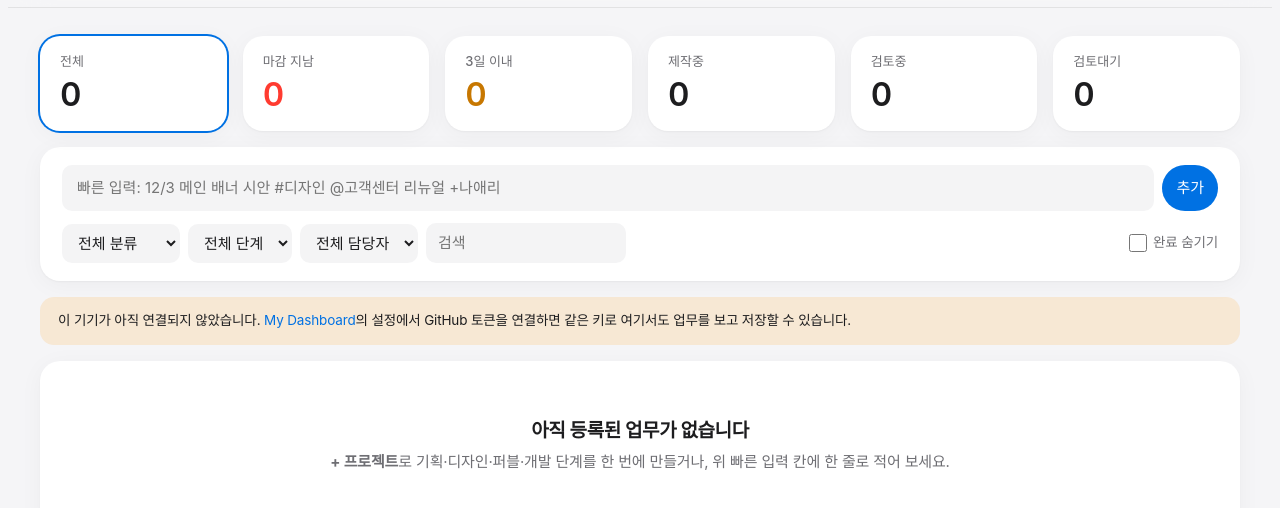
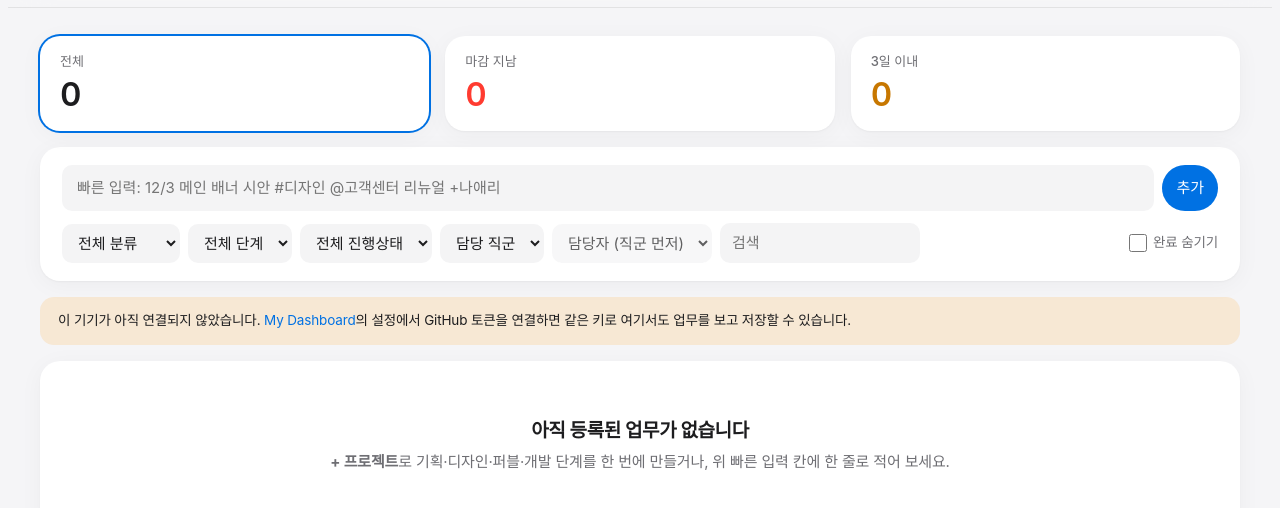
Before and after one commit to grandaise/news-feed, a plain HTML site: page wbs/index.html in a window 1280 px wide. Shown: the part 60-568 px from the top of the page. Drawn offline with Linux system fonts and the light colour scheme; a web font is replaced by a local one.

Commit message:
WBS: 진행상태 필터 추가, 담당자는 직군(기획·디자인·퍼블·개발)을 먼저 고른 뒤 선택, 위 요약 버튼은 전체·마감 지남·3일 이내만
Co-Authored-By: Claude Opus 5.5 <noreply@anthropic.com>
Claude-Session: https://claude.ai/code/session_017PMy7Hn3NGSNWPHsrhNfXL

```diff
--- a/wbs/index.html
+++ b/wbs/index.html
@@ -95,6 +95,7 @@ main{padding-block:clamp(16px,2.4vw,28px) 64px}
 .stat b{font-size:clamp(26px,2.6vw,34px);font-weight:600;letter-spacing:-0.03em;line-height:1.15;color:var(--text);font-variant-numeric:tabular-nums}
 .stat.late b{color:var(--danger)} .stat.soon b{color:var(--warn)}
 .stat.on{box-shadow:0 0 0 2px var(--accent),var(--shadow)}
+@media (max-width:640px){.stats{grid-template-columns:repeat(3,minmax(0,1fr));gap:10px}.stat{padding:12px 14px 14px}}
 
 /* entry + filter card */
 .panel-card{background:var(--card);border-radius:var(--radius);box-shadow:var(--shadow);padding:18px 22px;margin-bottom:16px;display:flex;flex-direction:column;gap:12px}
@@ -265,7 +266,9 @@ tr.is-done td{color:var(--faint)} tr.is-done .ttl{text-decoration:line-through}
     <div class="row3">
       <select id="fCat" aria-label="분류 필터"><option value="">전체 분류</option></select>
       <select id="fStage" aria-label="단계 필터"><option value="">전체 단계</option></select>
-      <select id="fOwner" aria-label="담당자 필터"><option value="">전체 담당자</option></select>
+      <select id="fStatus" aria-label="진행상태 필터"><option value="">전체 진행상태</option></select>
+      <select id="fRole" aria-label="담당 직군"><option value="">담당 직군</option></select>
+      <select id="fOwner" aria-label="담당자 필터" disabled><option value="">담당자</option></select>
       <input id="fQ" type="search" placeholder="검색" aria-label="검색">
       <label class="chk"><input id="fDone" type="checkbox"> 완료 숨기기</label>
     </div>
@@ -293,8 +296,8 @@ const normStatus=s=>s==="진행중"?"제작중":(STATUSES.includes(s)?s:"예정"
 
 let db=null, tasks=[], projects=[], loadedT=false, loadedP=false, readOnly=false;
 const state={view:"wbs",cat:"",stage:"",owner:"",q:"",hideDone:false,quick:"",scale:"week"};
-try{const s=JSON.parse(localStorage.getItem("wbs-ui2")||"{}");Object.assign(state,{cat:s.cat||"",stage:s.stage||"",owner:s.owner||"",hideDone:!!s.hideDone,scale:s.scale||"week"})}catch(e){}
-function saveUi(){try{localStorage.setItem("wbs-ui2",JSON.stringify({cat:state.cat,stage:state.stage,owner:state.owner,hideDone:state.hideDone,scale:state.scale}))}catch(e){}}
+try{const s=JSON.parse(localStorage.getItem("wbs-ui2")||"{}");Object.assign(state,{cat:s.cat||"",stage:s.stage||"",status:s.status||"",role:s.role||"",owner:s.role&&s.owner||"",hideDone:!!s.hideDone,scale:s.scale||"week"})}catch(e){}
+function saveUi(){try{localStorage.setItem("wbs-ui2",JSON.stringify({cat:state.cat,stage:state.stage,status:state.status,role:state.role,owner:state.owner,hideDone:state.hideDone,scale:state.scale}))}catch(e){}}
 const loaded=()=>loadedT&&loadedP;
 
 /* ---------- dates ---------- */
@@ -385,6 +388,8 @@ const byId=id=>tasks.find(t=>t.id===id);
 const projById=id=>projects.find(p=>p.id===id);
 function projOf(t){return t.projectId?projById(t.projectId):null}
 function taskCat(t){const p=projOf(t);return (p&&p.category)||t.category||"기타 업무"}
+const ROLES=["기획","디자인","퍼블","개발"];
+function roleOwners(role){const set=new Set();tasks.forEach(t=>{if((t.stage||"기타")===role)ownersOf(t).forEach(o=>set.add(o))});return [...set].sort((a,b)=>a.localeCompare(b,"ko"))}
 function ownersOf(t){return String(t.owner||"").split(/[,，\/·]/).map(s=>s.trim()).filter(Boolean)}
 const now=()=>new Date().toISOString();
 function newTask(d,data){const seq=d.tasks.reduce((m,t)=>Math.max(m,+t.seq||0),0)+1;const t={id:uid(),seq,createdAt:now(),updatedAt:now(),...data};d.tasks.push(t);return t}
@@ -417,6 +422,8 @@ function filtered(){
     const p=projOf(t);
     if(state.cat&&taskCat(t)!==state.cat)return false;
     if(state.stage&&(t.stage||"기타")!==state.stage)return false;
+    if(state.status&&normStatus(t.status)!==state.status)return false;
+    if(state.role&&(t.stage||"기타")!==state.role)return false;
     if(state.owner&&!ownersOf(t).includes(state.owner))return false;
     if(state.hideDone&&normStatus(t.status)==="완료")return false;
     if(q&&![t.title,t.note,t.owner,codeOf(t),p&&p.name,p&&p.reqNo,p&&p.dept].join(" ").toLowerCase().includes(q))return false;
@@ -458,7 +465,7 @@ function render(){
 function renderStats(){
   const all=projects.length+tasks.filter(t=>!projOf(t)).length;
   const cnt=k=>quickUnits(k).size;
-  const items=[["","전체",all,"all"],["late","마감 지남",cnt("late"),"late"],["soon","3일 이내",cnt("soon"),"soon"],["제작중","제작중",cnt("제작중"),""],["검토중","검토중",cnt("검토중"),""],["검토대기","검토대기",cnt("검토대기"),""]];
+  const items=[["","전체",all,"all"],["late","마감 지남",cnt("late"),"late"],["soon","3일 이내",cnt("soon"),"soon"]];
   $("#stats").innerHTML=items.map(([k,l,n,c])=>`<button type="button" class="stat ${c} ${state.quick===k?"on":""}" data-q="${esc(k)}" aria-pressed="${state.quick===k}">${esc(l)} <b>${n}</b></button>`).join("");
 }
 function fillSelect(sel,opts,cur,allLabel){sel.innerHTML=`<option value="">${esc(allLabel)}</option>`+opts.map(o=>`<option value="${esc(o)}">${esc(o)}</option>`).join("");sel.value=opts.includes(cur)?cur:""}
@@ -466,7 +473,11 @@ function allOwners(){return [...new Set(tasks.flatMap(ownersOf))].sort((a,b)=>a.
 function renderFilters(){
   fillSelect($("#fCat"),CATS.map(c=>c.k),state.cat,"전체 분류");
   fillSelect($("#fStage"),STAGES.map(c=>c.k),state.stage,"전체 단계");
-  fillSelect($("#fOwner"),allOwners(),state.owner,"전체 담당자");
+  fillSelect($("#fStatus"),STATUSES,state.status,"전체 진행상태");
+  fillSelect($("#fRole"),ROLES,state.role,"담당 직군");
+  const fo=$("#fOwner"),people=state.role?roleOwners(state.role):[];
+  if(state.owner&&!people.includes(state.owner))state.owner="";
+  fillSelect(fo,people,state.owner,state.role?state.role+" 담당자 전체":"담당자 (직군 먼저)");fo.disabled=!state.role;
   $("#fDone").checked=state.hideDone;
 }
 function taskRow(t){
@@ -495,7 +506,7 @@ function projRow(p,items){
 }
 function renderWbs(v,list){
   const groups=groupByProject(list);
-  const filtering=state.cat||state.stage||state.owner||state.q||state.quick||state.hideDone;
+  const filtering=state.cat||state.stage||state.status||state.role||state.owner||state.q||state.quick||state.hideDone;
   if(!filtering){for(const p of projects)if(!groups.some(g=>g.p&&g.p.id===p.id))groups.push({p,items:[]})}
   groups.sort((a,b)=>{if(!a.p)return 1;if(!b.p)return -1;return (+a.p.order||0)-(+b.p.order||0)});
   if(!groups.length){v.innerHTML='<div class="empty"><h2>조건에 맞는 업무가 없습니다</h2>위의 <b>전체</b>를 누르면 모든 업무가 다시 보입니다.</div>';return}
@@ -701,7 +712,7 @@ $("#quickForm").addEventListener("submit",async ev=>{
   const data={title:p.title,due:p.due,start:"",stage:p.stage,owner:p.owner,status:"예정",source:"수기(회사메일)",link:"",note:""};
   if(await quickAdd(p.projName,data)){inp.value="";toast("추가했습니다"+(p.due?" · 완료 "+fmtShort(p.due):" · 완료일 없음")+(p.projName?" · "+p.projName:""))}
 });
-for(const [id,key] of [["#fCat","cat"],["#fStage","stage"],["#fOwner","owner"]])$(id).addEventListener("change",e=>{state[key]=e.target.value;saveUi();render()});
+for(const [id,key] of [["#fCat","cat"],["#fStage","stage"],["#fStatus","status"],["#fRole","role"],["#fOwner","owner"]])$(id).addEventListener("change",e=>{state[key]=e.target.value;saveUi();render()});
 $("#fQ").addEventListener("input",e=>{state.q=e.target.value;render()});
 $("#fDone").addEventListener("change",e=>{state.hideDone=e.target.checked;saveUi();render()});
 document.addEventListener("dragstart",e=>{const c=e.target.closest&&e.target.closest("[data-drag]");if(c){e.dataTransfer.setData("text/plain",c.dataset.drag);e.dataTransfer.effectAllowed="move"}});
```
